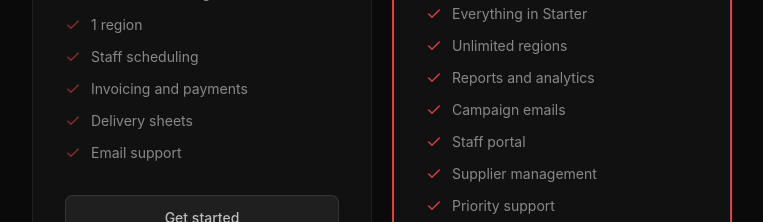
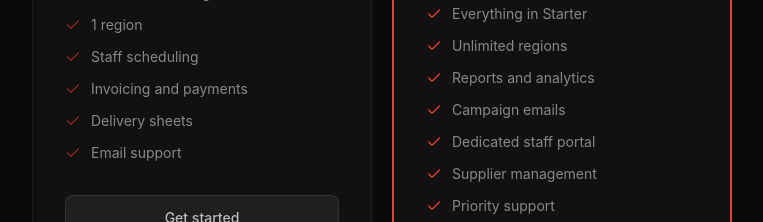
Before and after one commit to herrymerry1-design/pitbosshq-website, a Next.js app: page / in a window 1280 px wide. Shown: the part 10100-10322 px from the top of the page, without its empty margins (258-1021 px from the left). Built offline with nearby package versions, Linux system fonts and the light colour scheme.

Commit message:
Session 70: pricing buttons link to register with plan param

```diff
--- a/src/app/page.tsx
+++ b/src/app/page.tsx
@@ -98,7 +98,7 @@ const stats = [
 ];
 
 const starterFeatures = ["Unlimited bookings", "1 region", "Staff scheduling", "Invoicing and payments", "Delivery sheets", "Email support"];
-const businessFeatures = ["Everything in Starter", "Unlimited regions", "Reports and analytics", "Campaign emails", "Staff portal", "Supplier management", "Priority support"];
+const businessFeatures = ["Everything in Starter", "Unlimited regions", "Reports and analytics", "Campaign emails", "Dedicated staff portal", "Supplier management", "Priority support"];
 
 const faqs = [
   { q: "Is this only for casino party companies?", a: "PitBoss HQ is purpose-built for casino party operators, but the platform handles any multi-staff, multi-product event business. If you manage dealers, tables, and equipment across events, this was built for you." },
```
